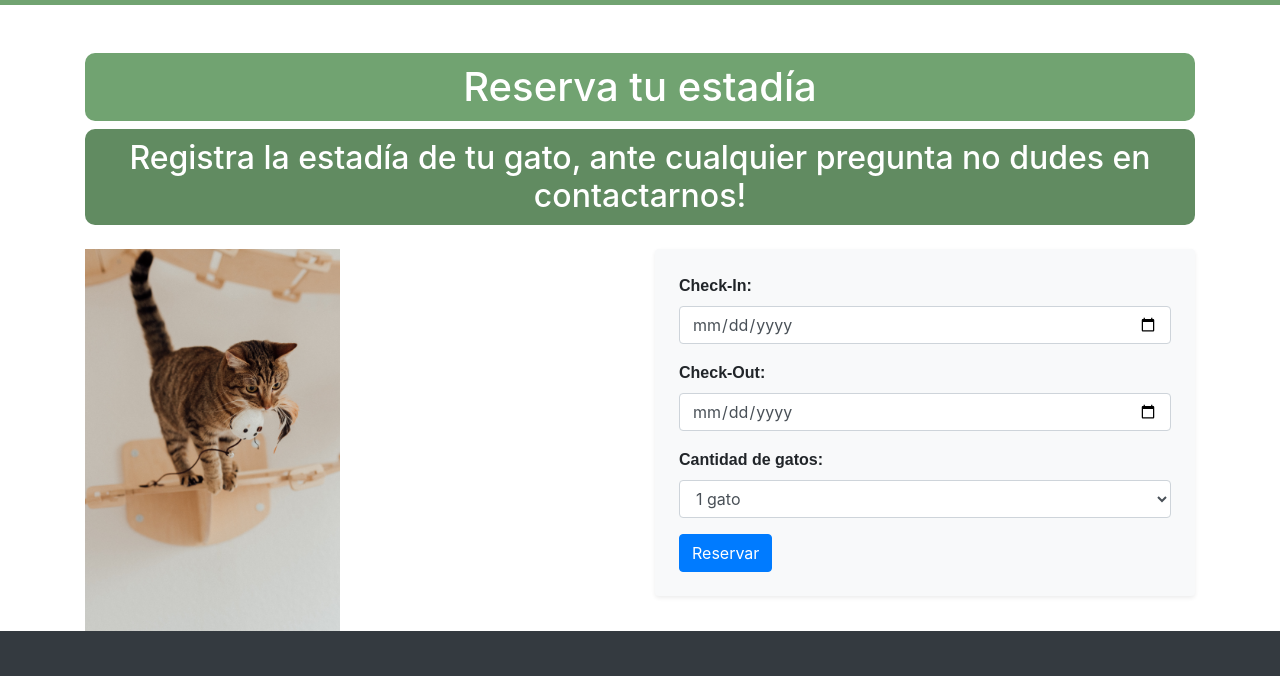
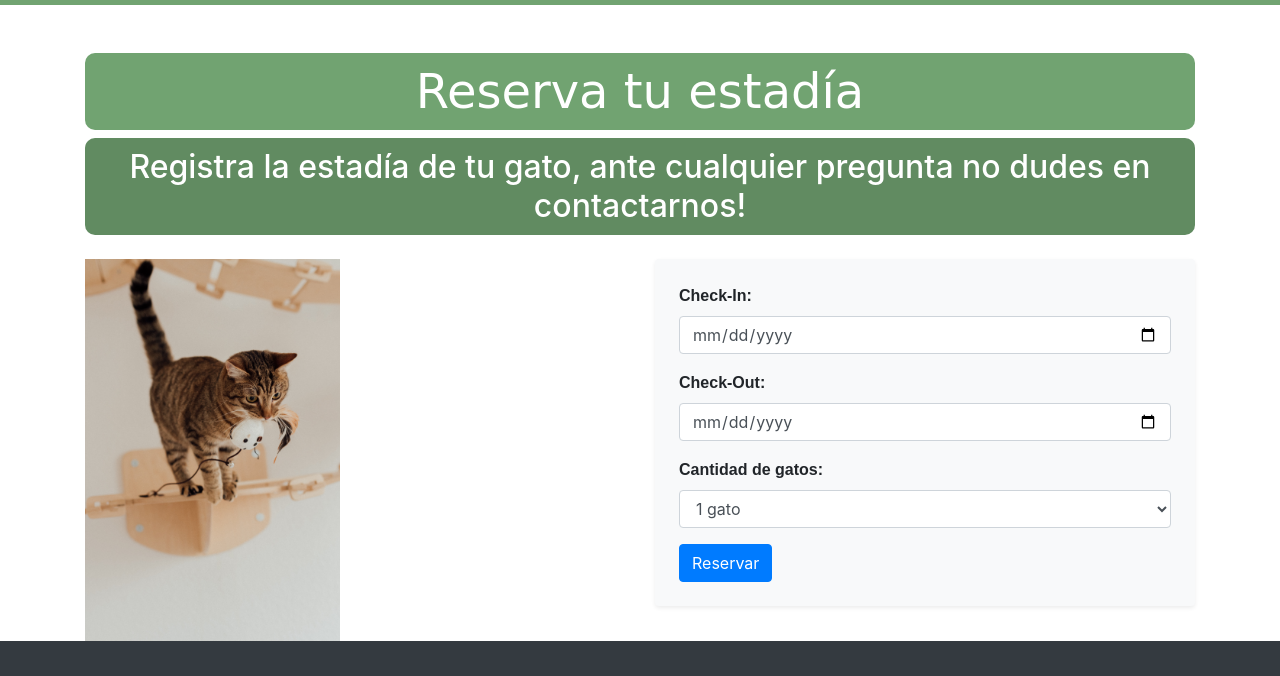
Before and after one commit to estefaniavegaabalde/RincondelRonroneo, a plain HTML site: page reservas.html in a window 1280 px wide. Shown: the part 111-787 px from the top of the page. Drawn offline with nearby package versions, Linux system fonts and the light colour scheme.

Commit message:
mixin y sass

```diff
--- a/reservas.html
+++ b/reservas.html
@@ -39,8 +39,8 @@
 
 <main>
     <div class="container mt-5">
-        <h1>Reserva tu estadía</h1>
-        <h2>Registra la estadía de tu gato, ante cualquier pregunta no dudes en contactarnos!</h2>
+        <h1 class="fuentetitulo">Reserva tu estadía</h1>
+        <h2 class="fuentesubtitulo">Registra la estadía de tu gato, ante cualquier pregunta no dudes en contactarnos!</h2>
         <div class="row mt-4">
             <!-- Sección de la imagen -->
             <div class="col-md-3 d-flex align-items-center justify-content-center">
```
